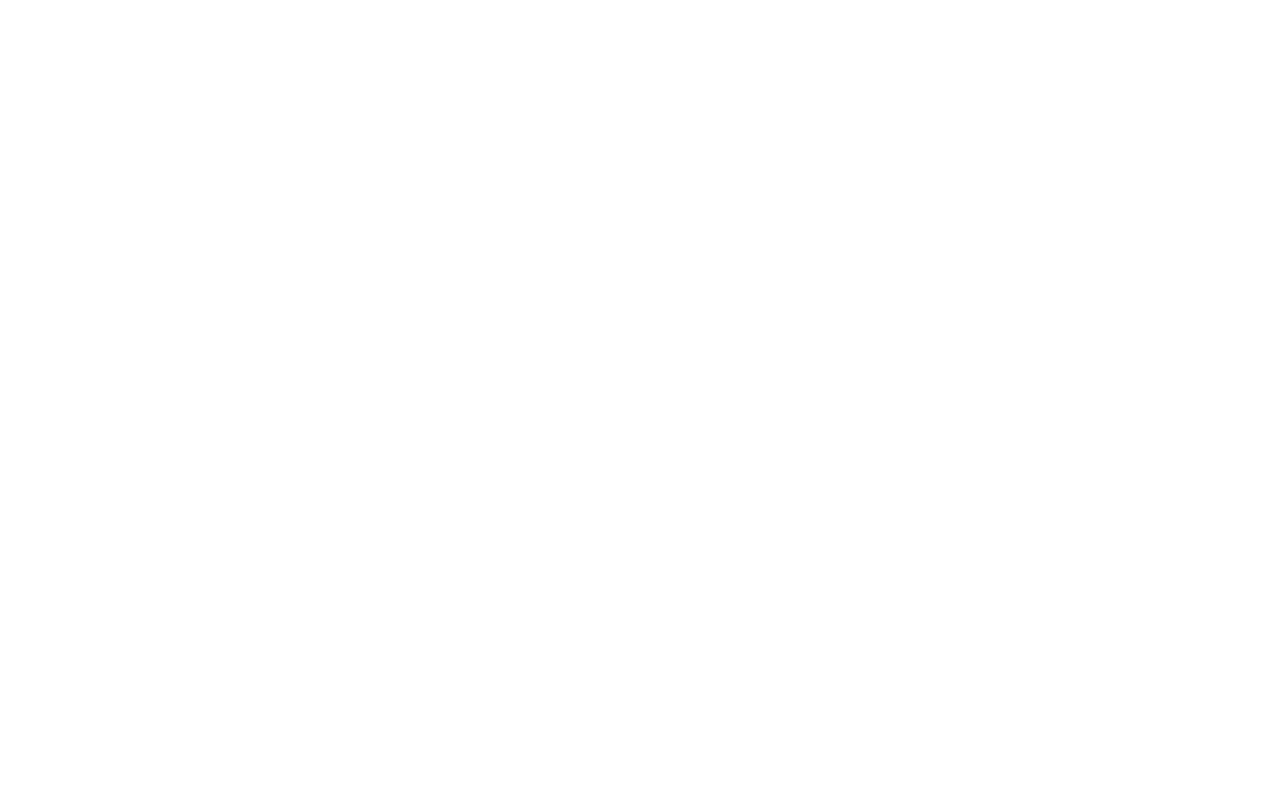
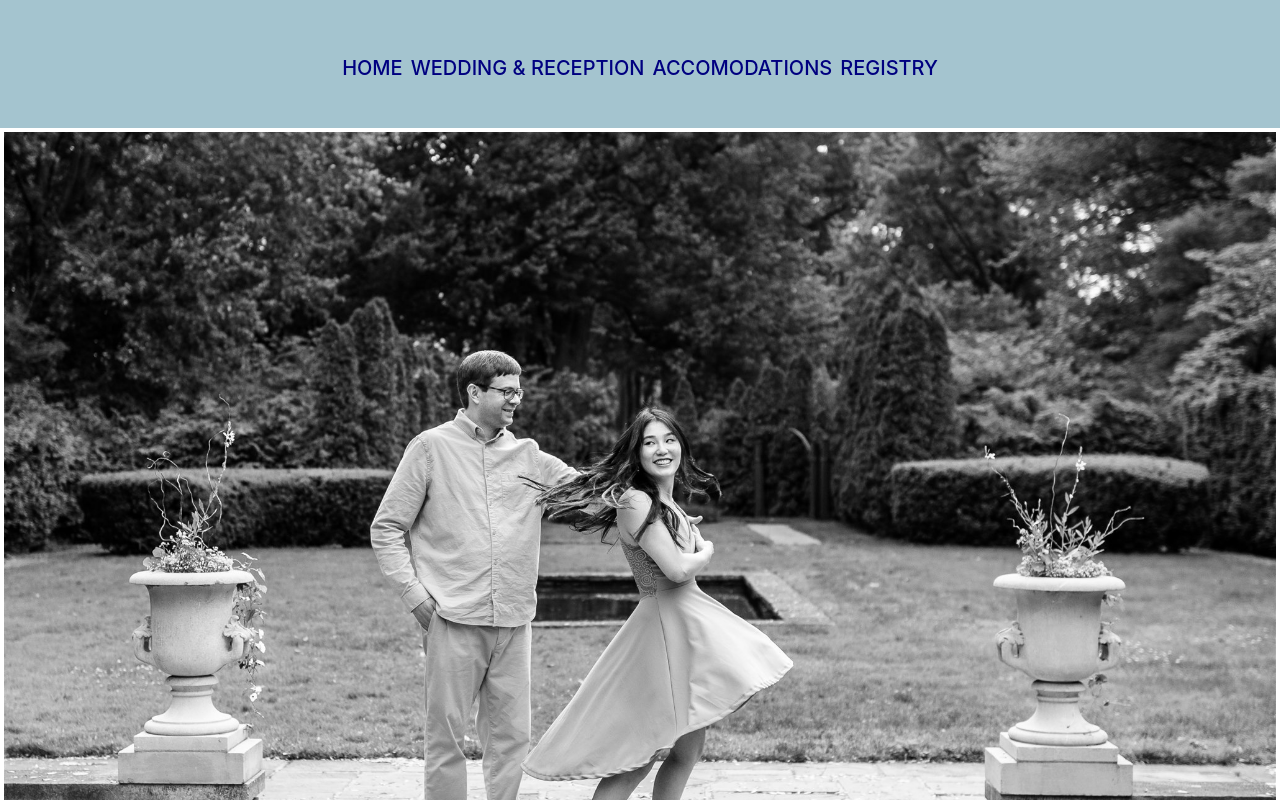
Before and after one commit to ckurecka/wedding-website, a React (Create React App) app: page /wedding-information in a window 1280 px wide. Before the commit this address had no page. Shown: the top 800 px of the page. Built offline with nearby package versions, Linux system fonts and the light colour scheme.

Commit message:
Updated navigation header

```diff
--- a/src/components/Navigation/navigation.jsx
+++ b/src/components/Navigation/navigation.jsx
@@ -10,15 +10,14 @@
             <Link to="/">HOME</Link>
           </li>
           <li>
-            <Link to="/registry">REGISTRY</Link>
+            <Link to="/wedding-information">WEDDING & RECEPTION</Link>
           </li>
           <li>
             <Link to="/hotel-information">ACCOMODATIONS</Link>
           </li>
           <li>
-            <Link to="/venue">VENUE</Link>
+            <Link to="/registry">REGISTRY</Link>
           </li>
-
         </ul>
       </nav>
     )
--- a/src/index.js
+++ b/src/index.js
@@ -15,7 +15,7 @@
       <Route path="/" element={<App />}></Route>
       <Route path="/registry" element={<WeddingRegistry />}></Route>
       <Route path="/hotel-information" element={<HotelPage />}></Route>
-      <Route path="/venue" element={<VenuePage />}></Route>
+      <Route path="/wedding-information" element={<VenuePage />}></Route>
     </Routes>
       {/* <App /> */}
 
```
